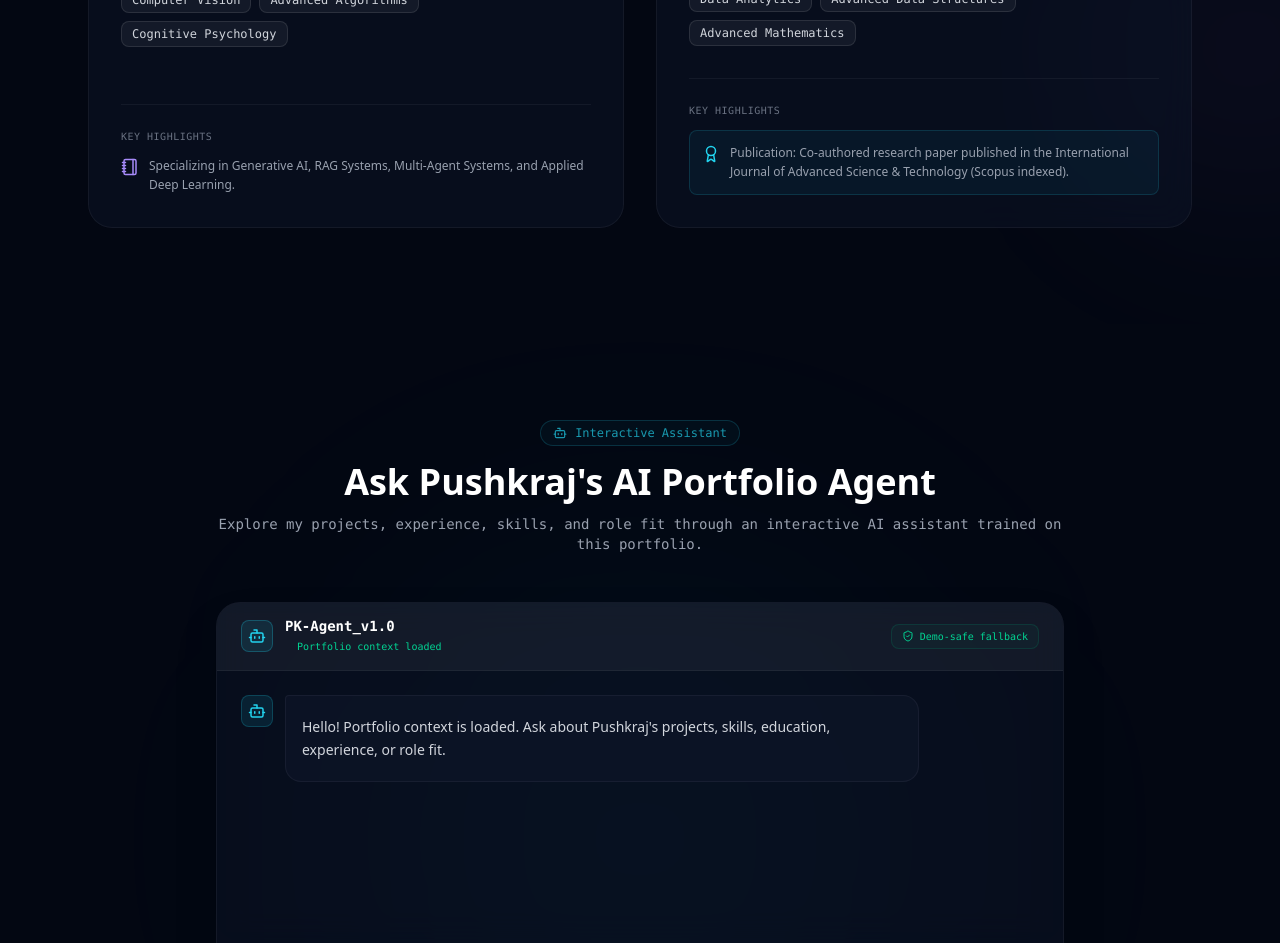
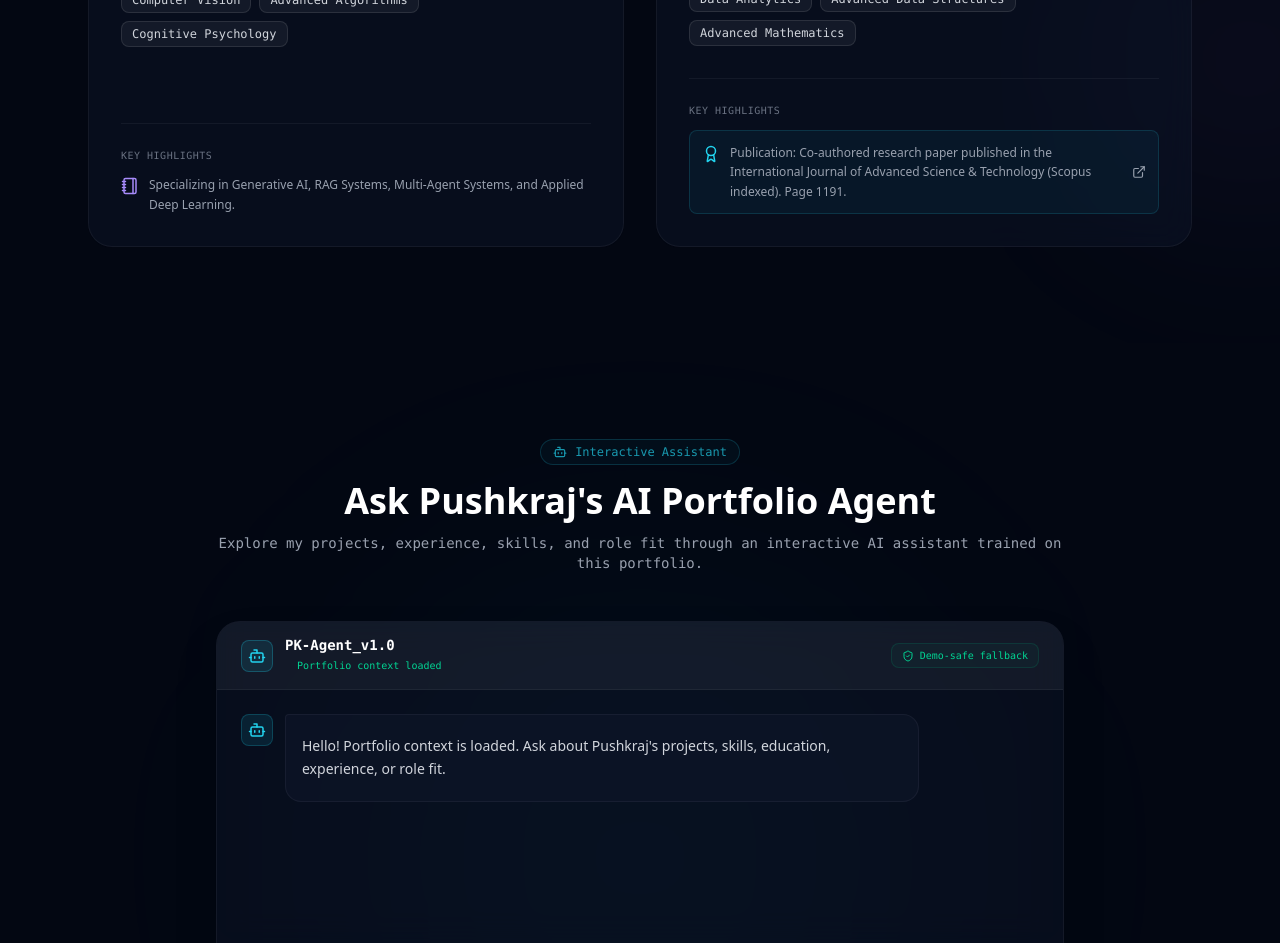
Before and after one commit to PushkrajKohok/MyPortfolio, a Next.js app: page / in a window 1280 px wide. Shown: the part 7860-8803 px from the top of the page. Built offline with nearby package versions, Linux system fonts and the light colour scheme.

Commit message:
Add publication reference link

```diff
--- a/components/Education.tsx
+++ b/components/Education.tsx
@@ -2,7 +2,7 @@
 
 import React from "react";
 import { motion } from "framer-motion";
-import { Award, GraduationCap, MapPin, Notebook } from "lucide-react";
+import { Award, ExternalLink, GraduationCap, MapPin, Notebook } from "lucide-react";
 import { portfolioData } from "@/data/portfolio";
 
 export default function Education() {
@@ -97,6 +97,11 @@ export default function Education() {
                   <div className="flex flex-col gap-2">
                     {edu.highlights.map((highlight, hIdx) => {
                       const isPublication = highlight.toLowerCase().includes("publication");
+                      const publicationLabel =
+                        isPublication && edu.publicationPage
+                          ? `${highlight} Page ${edu.publicationPage}.`
+                          : highlight;
+
                       return (
                         <div
                           key={hIdx}
@@ -109,7 +114,20 @@ export default function Education() {
                           ) : (
                             <Notebook className="w-4.5 h-4.5 text-accent-violet mt-0.5 shrink-0" />
                           )}
-                          <span>{highlight}</span>
+                          {isPublication && edu.publicationUrl ? (
+                            <a
+                              href={edu.publicationUrl}
+                              target="_blank"
+                              rel="noopener noreferrer"
+                              aria-label={`Open publication issue, page ${edu.publicationPage ?? ""}`}
+                              className="inline-flex items-center gap-1.5 hover:text-white transition-colors"
+                            >
+                              <span>{publicationLabel}</span>
+                              <ExternalLink className="w-3.5 h-3.5 shrink-0" />
+                            </a>
+                          ) : (
+                            <span>{highlight}</span>
+                          )}
                         </div>
                       );
                     })}
--- a/data/portfolio.ts
+++ b/data/portfolio.ts
@@ -50,6 +50,8 @@ export interface Education {
   period: string;
   coursework: string[];
   highlights?: string[];
+  publicationUrl?: string;
+  publicationPage?: string;
 }
 
 export interface SkillCategory {
@@ -526,6 +528,8 @@ export const portfolioData: PortfolioData = {
       highlights: [
         "Publication: Co-authored research paper published in the International Journal of Advanced Science & Technology (Scopus indexed).",
       ],
+      publicationUrl: "http://sersc.org/journals/index.php/IJAST/issue/view/269",
+      publicationPage: "1191",
     },
   ],
   skills: [
```
